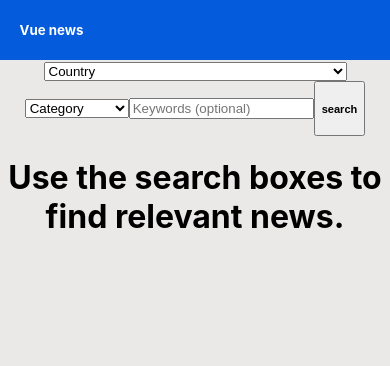
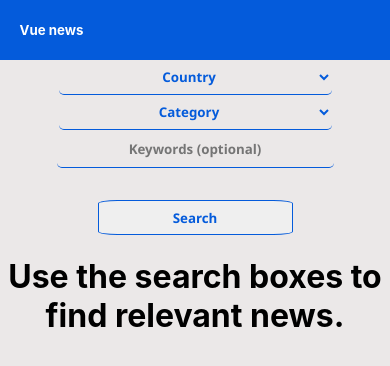
Before and after one commit to christiantroyandrada/vue-news, a Vue app: page / in a window 390 px wide. Shown: the top 366 px of the page. Built offline with nearby package versions, Linux system fonts and the light colour scheme.

Commit message:
Fixed the UI elements

```diff
--- /dev/null
+++ b/src/assets/search.css
@@ -0,0 +1,65 @@
+.search-component{
+    display: block;
+    text-align: center;
+}
+.search-term{
+    color: #045bdb;
+    margin: 0 1rem;
+    width:200px;
+    height:35px;
+    border-radius:5px;
+    transition-property:background-color,border-radius,width,height,color;
+    transition-duration:0.215s;
+    transition-delay: 0.215s;
+    text-align:center;
+    border: none;
+    float: none;
+    border-bottom: 1px solid #045bdb;
+    font-family: 'Segoe UI', sans-serif;
+    font-weight: bold;
+    background-color:transparent;
+}
+.search-term:focus{
+    border: solid #045bdb!important;
+}
+.search-term:hover{
+    background-color:white;
+    border-radius:15px;
+    color:#045bdb;
+    width:250px;
+    height:35px;
+}
+button.search-button{
+    display: inline;
+    border: 1px #045bdb solid;
+    border-radius: 10%;
+    color: #045bdb;
+    font-family: 'Segoe UI', sans-serif;
+    font-weight: bold;
+    margin-top: 2rem;
+    height: 35px;
+    transition-property: background-color, color;
+    transition-duration: 0.215s;
+}
+.search-button:hover{
+    color: white;
+    background-color: #045bdb;
+}
+
+@media only screen
+  and (min-width: 350px)
+  and (max-width: 600px) {
+    .search-term{
+        display: block;
+        margin: 0 auto;
+        width: 70%;
+    }
+    .search-term:focus, .search-term:hover{
+        width: 80%;
+    }
+    .search-button{
+        display: block;
+        width: 50%;
+        margin-top: -1rem;
+    }
+  }
--- a/src/components/SearchComponent.vue
+++ b/src/components/SearchComponent.vue
@@ -1,25 +1,23 @@
 <template>
     <div class="search-component">
         <span>
-            <select name="countries" v-model="selected_country" class="searchTerm">
+            <select name="countries" v-model="selected_country" class="search-term">
                 <option value="" disabled selected>Country</option>
                 <option v-for="country in country_list" :key="country.Code" :value="country.Code">
                 {{country.Name}}
                 </option>
             </select>
-            <select name="catagory" v-model="selected_category" class="searchTerm">
+            <select name="catagory" v-model="selected_category" class="search-term">
                 <option value="" disabled selected>Category</option>
                 <option v-for="category in categories" :key="category" :value="category">
                 {{category}}
                 </option>
             </select>
-            <input type="text" v-model="keyword" class="searchTerm" placeholder="Keywords (optional)">
-            <button type="submit" @click="searchNews" class="searchButton">
-                <h5>search</h5>
-            </button>
-
+            <input type="text" v-model="keyword" class="search-term" placeholder="Keywords (optional)">
         </span>
-
+        <button  @click="searchNews" class="search-button">
+                <span>Search</span>
+        </button>
     </div>
 
 </template>
@@ -53,8 +51,5 @@
     }
 </script>
 <style scoped>
-    .search-component{
-        display: block;
-        text-align: center;
-    }
+    @import "../assets/search.css"
 </style>
--- a/src/store/index.js
+++ b/src/store/index.js
@@ -33,7 +33,7 @@ const store = createStore({
     },
     actions: {
         fetchNews(context, payload){
-                axios.get(url + `q=${payload.keyword}&country=${payload.country}&category=${payload.category}&apiKey=${news_api_key}`)
+            axios.get(url + `q=${payload.keyword ? `${payload.keyword}` : 'news'}&country=${payload.country ? `${payload.country}` : 'us'}&category=${payload.category ? `${payload.category}` : 'general'}&apiKey=${news_api_key}`)
                 .then((res) => {
                     //console.log(res)
                     context.commit("displayErr", null)
@@ -41,7 +41,6 @@ const store = createStore({
                     context.commit("changeNews", res.data.articles)
                 })
                 .catch((err) => {
-                        console.log(context.getters.query)
                     context.commit("displayErr", err)
                 })
         }
--- a/src/views/home.vue
+++ b/src/views/home.vue
@@ -12,10 +12,10 @@
             </div>
         </div>
     </div>
-    <div style="text-align: center" v-else-if="err_msg === null && news_list === null">
+    <div style="text-align: center; font-size: 1rem;" v-else-if="err_msg === null && news_list === null">
         <h1>Use the search boxes to find relevant news.</h1>
     </div>
-    <div style="text-align: center;" v-else>
+    <div style="text-align: center; font-size: 1rem;" v-else>
         <h1>Sorry, there must be an issue in retrieving news</h1>
         <h2>{{err_msg}}</h2>
     </div>
```
Lines whose indentation alone changed are shown as unchanged.
